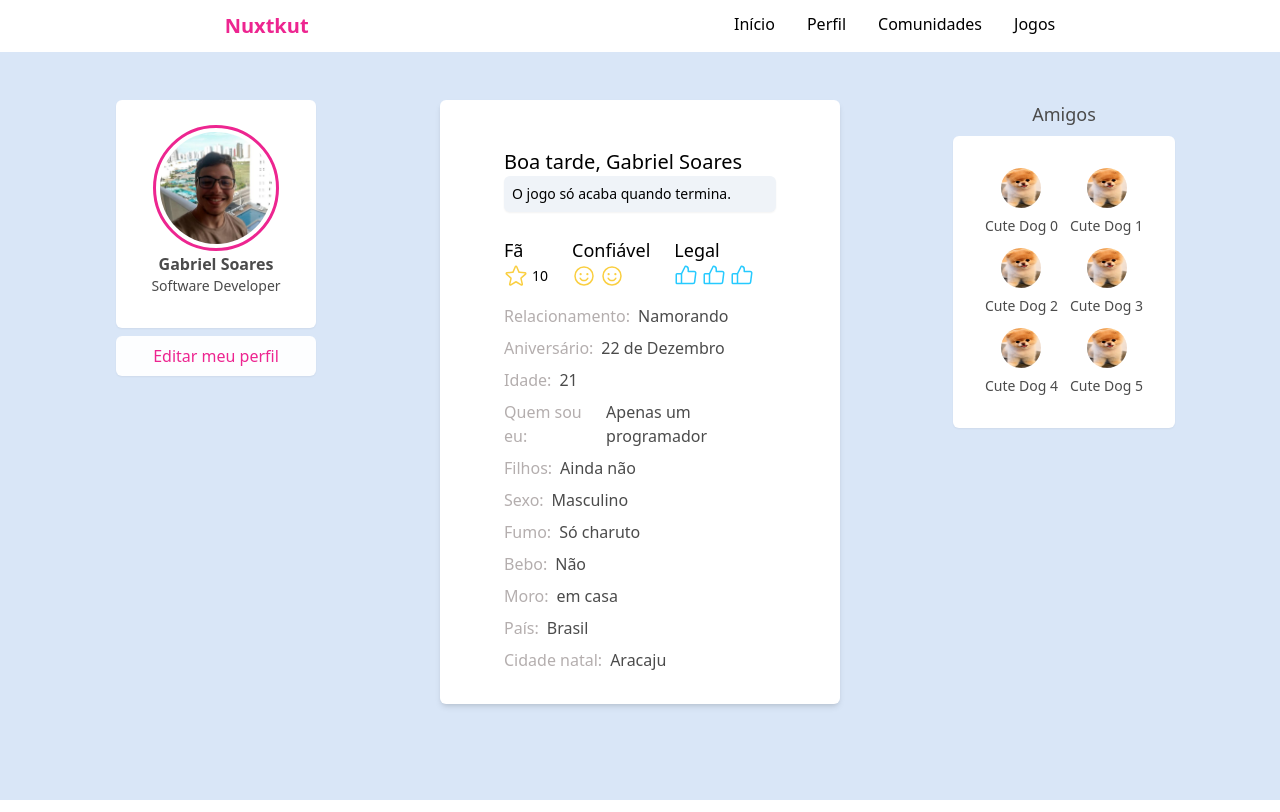
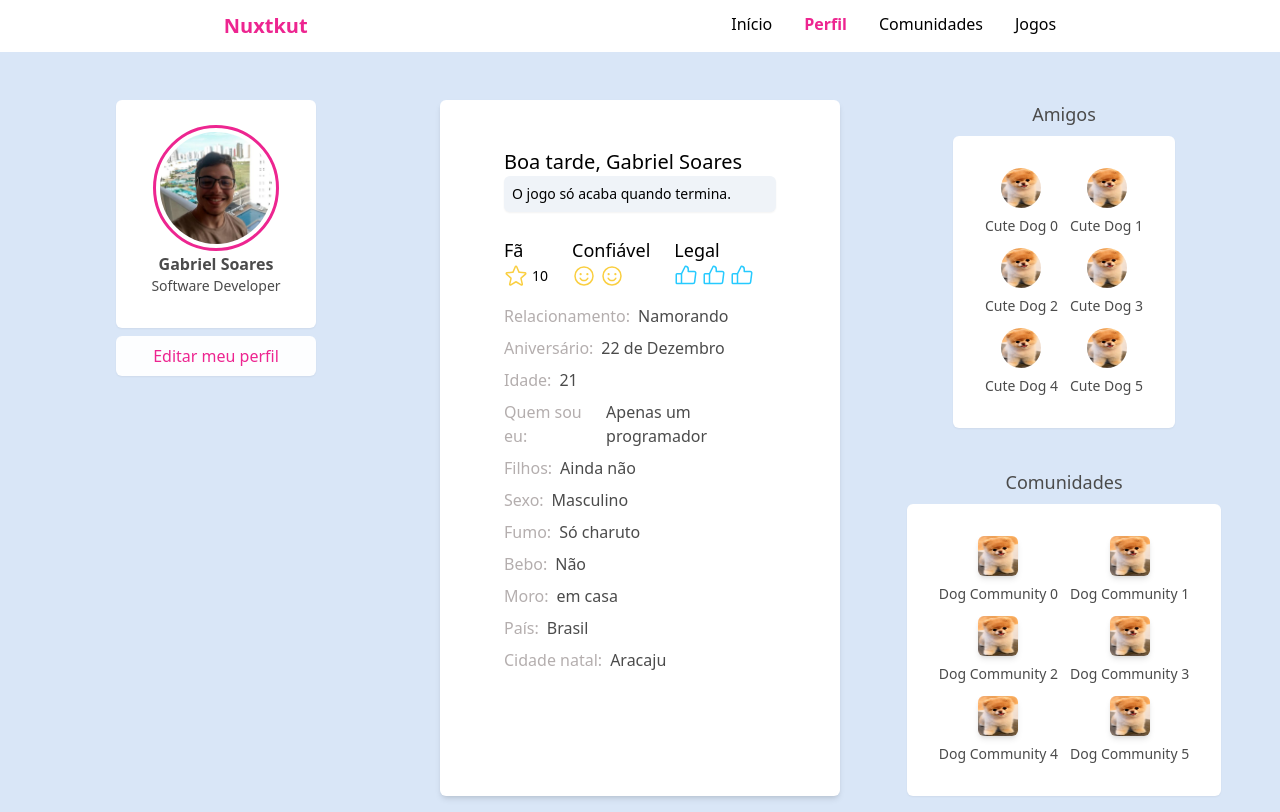
Before and after one commit to soares-grs/nuxtkut, a Nuxt app: page /profile in a window 1280 px wide. Built offline with nearby package versions, Linux system fonts and the light colour scheme.

Commit message:
feat: community section

```diff
--- /dev/null
+++ b/components/Profile/Community/index.vue
@@ -0,0 +1,18 @@
+<script setup>
+defineProps({
+    communityIndex: {
+
+    }
+})
+</script>
+
+<template>
+   <div class="flex flex-col justify-center items-center">
+        <img
+          class="h-10 w-10 rounded-md shadow-md"
+          src="~assets/cute-dog.jpg"
+          alt="User Avatar"
+        />
+        <p class="mt-2 text-sm text-[#4B4B4B]">Dog Community {{ communityIndex }}</p>
+      </div>
+</template>
--- a/components/Profile/User/Card/Communities.vue
+++ b/components/Profile/User/Card/Communities.vue
@@ -1,7 +1,14 @@
-<script setup>
-
-</script>
+<script setup></script>
 
 <template>
-
+  <section class="flex flex-col gap-2 items-center">
+    <header class="text-[#4B4B4B] text-lg">
+        Comunidades
+    </header>
+    <div
+    class="grid grid-cols-2 gap-3 w-auto bg-white rounded-md shadow-sm p-8"
+    >
+    <ProfileCommunity v-for="(community, index) in 6" :communityIndex="index"/>
+    </div>
+  </section>
 </template>
--- a/layouts/default.vue
+++ b/layouts/default.vue
@@ -4,7 +4,7 @@
         <h1 class="text-xl font-bold text-[#ED2590]">Nuxtkut</h1>
         <div class="hidden md:flex gap-8">
           <p class="cursor-pointer">Início</p>
-          <p class="cursor-pointer">Perfil</p>
+          <p class="cursor-pointer text-[#ED2590] font-semibold">Perfil</p>
           <p class="cursor-pointer">Comunidades</p>
           <p class="cursor-pointer">Jogos</p>
         </div>
--- a/pages/profile.vue
+++ b/pages/profile.vue
@@ -6,9 +6,9 @@
     <main class="grid lg:grid-cols-3 grid-rows-subgrid gap-8 md:gap-6 md:grid-rows-1 mt-8">
         <ProfileUserCard/>
         <ProfileUserInfo/>
-        <ProfileUserCardFriends/>
-            <div>
-
-            </div>
+        <div class="flex flex-col gap-4 md:flex-row md:justify-center md:items-center md:gap-10 lg:flex-col">
+            <ProfileUserCardFriends/>
+            <ProfileUserCardCommunities/>
+        </div>
     </main>
 </template>
```
